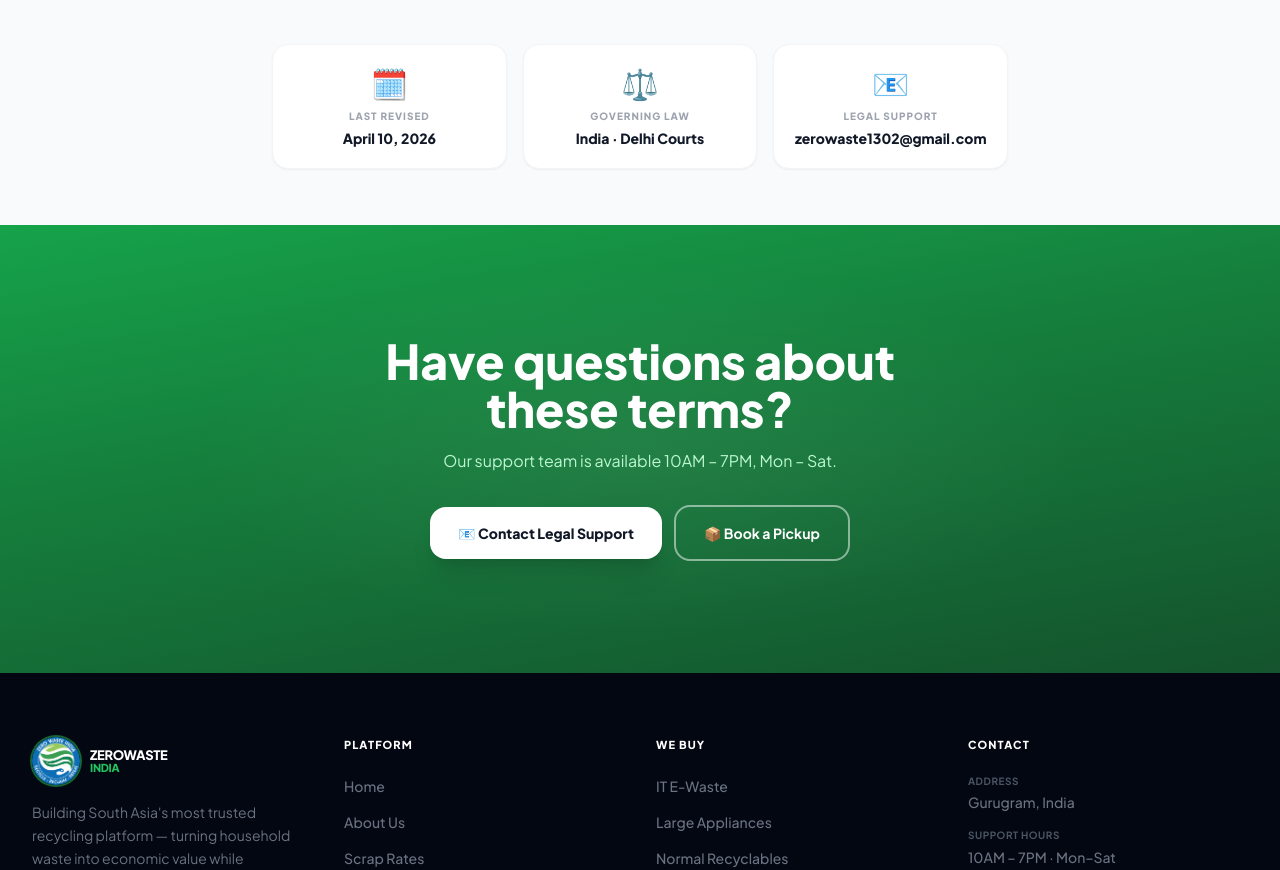
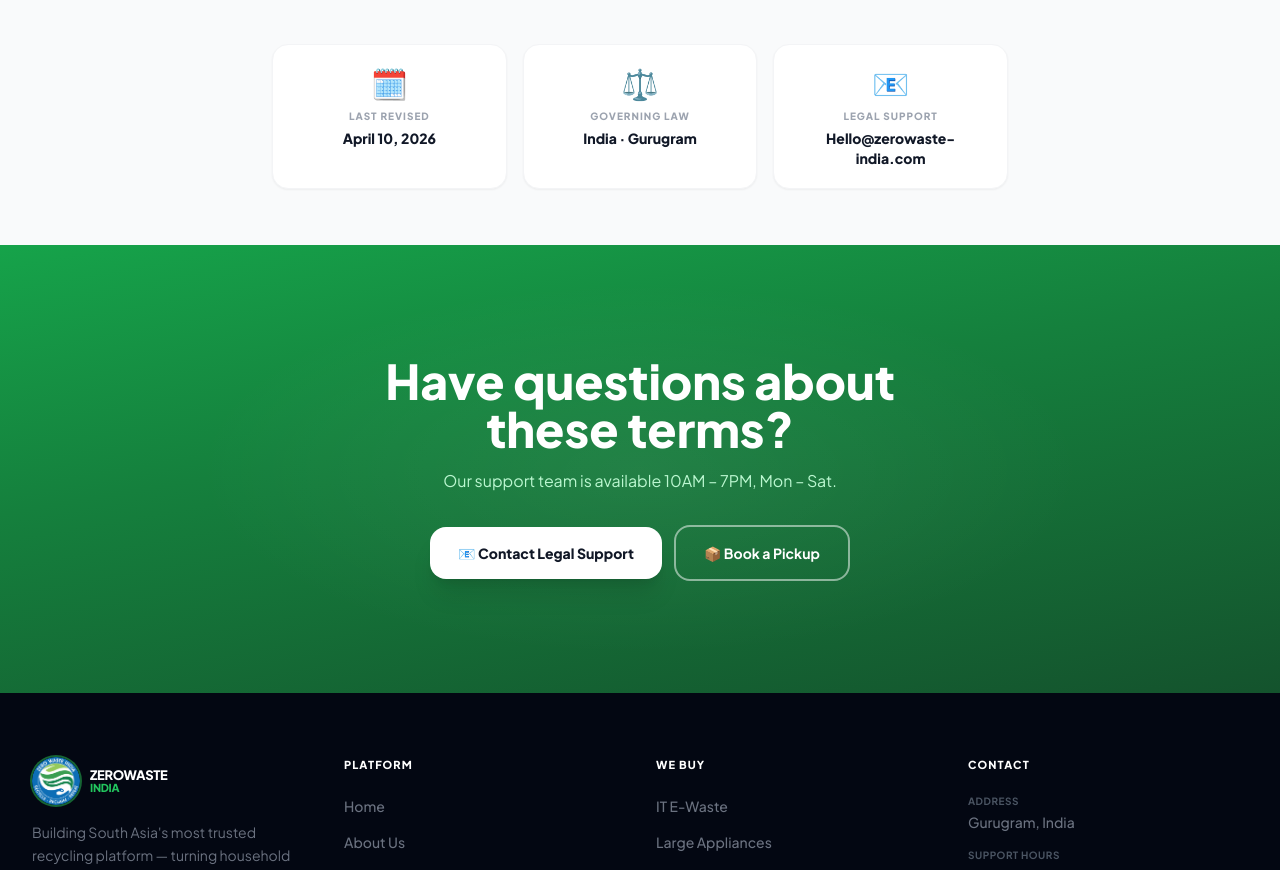
Before and after one commit to desirediv0/zero-waste, a Next.js app: page /terms in a window 1280 px wide. Shown: the part 2120-2990 px from the top of the page. Built offline with nearby package versions, Linux system fonts and the light colour scheme.

Commit message:
Update contact email and company location

```diff
--- a/src/app/terms/page.tsx
+++ b/src/app/terms/page.tsx
@@ -166,12 +166,12 @@ export default function TermsPage() {
                         <div className="bg-white rounded-2xl p-5 border border-gray-100 text-center shadow-sm">
                             <div className="text-3xl mb-2">⚖️</div>
                             <p className="text-[10px] font-black text-gray-400 uppercase tracking-widest mb-1">Governing Law</p>
-                            <p className="font-black text-gray-900 text-sm">India · Delhi Courts</p>
+                            <p className="font-black text-gray-900 text-sm">India · Gurugram</p>
                         </div>
                         <div className="bg-white rounded-2xl p-5 border border-gray-100 text-center shadow-sm">
                             <div className="text-3xl mb-2">📧</div>
                             <p className="text-[10px] font-black text-gray-400 uppercase tracking-widest mb-1">Legal Support</p>
-                            <p className="font-black text-gray-900 text-sm">zerowaste1302@gmail.com</p>
+                            <p className="font-black text-gray-900 text-sm">Hello@zerowaste-india.com</p>
                         </div>
                     </div>
                 </div>
```
